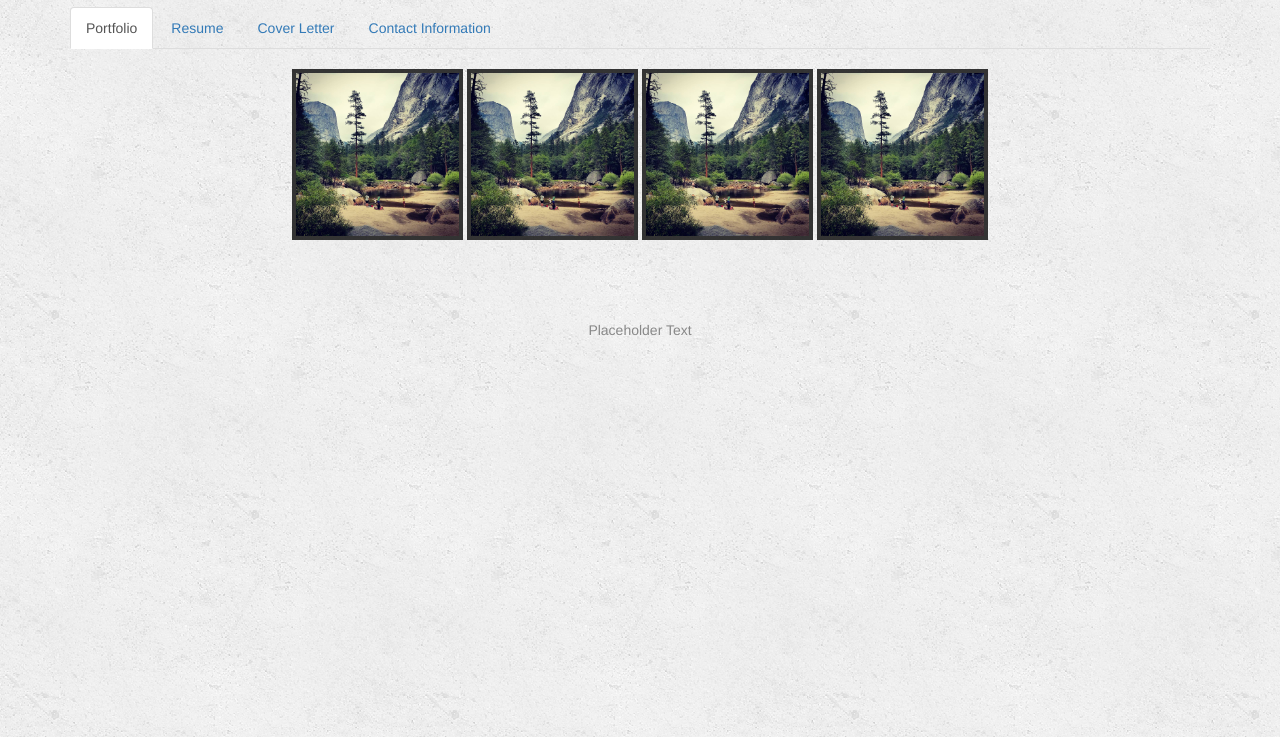
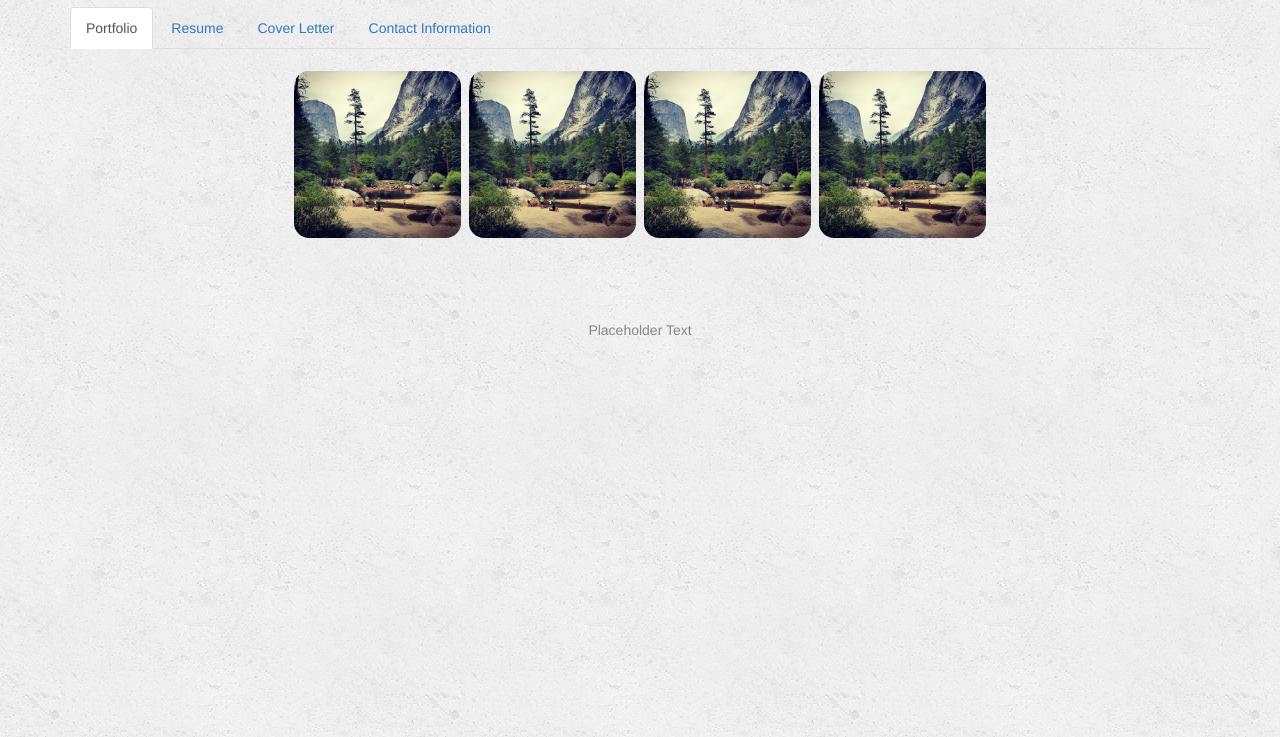
Before and after one commit to JoeyMcCoy/test, a plain HTML site: page index.html in a window 1280 px wide. Shown: the part 63-800 px from the top of the page. Drawn offline with nearby package versions, Linux system fonts and the light colour scheme.

Commit message:
formatting

```diff
--- a/style.css
+++ b/style.css
@@ -17,6 +17,7 @@ p {
     color: #888;
     margin-bottom: 45px;
 }
+
 
 .footer {
     margin-top: 80px;
@@ -45,14 +46,15 @@ color: #4682B4;
 /* ------------------------------------------------------------------------------*/
 .thumb {
     max-height: 171px;
-    border: solid 4px rgba(5, 5, 5, 0.8);
+    border: solid 2px rgba(0, 0, 0, 0);
+	border-radius: 10%;
 }
 .thumb:hover {
 
 	opacity: 1;
 	-webkit-transition: .3s ease-in-out;
 	transition: .3s ease-in-out;
-	border: solid 4px #00688B;
+	border: solid 2px black;
 	opacity: .75;
 }
 
```
